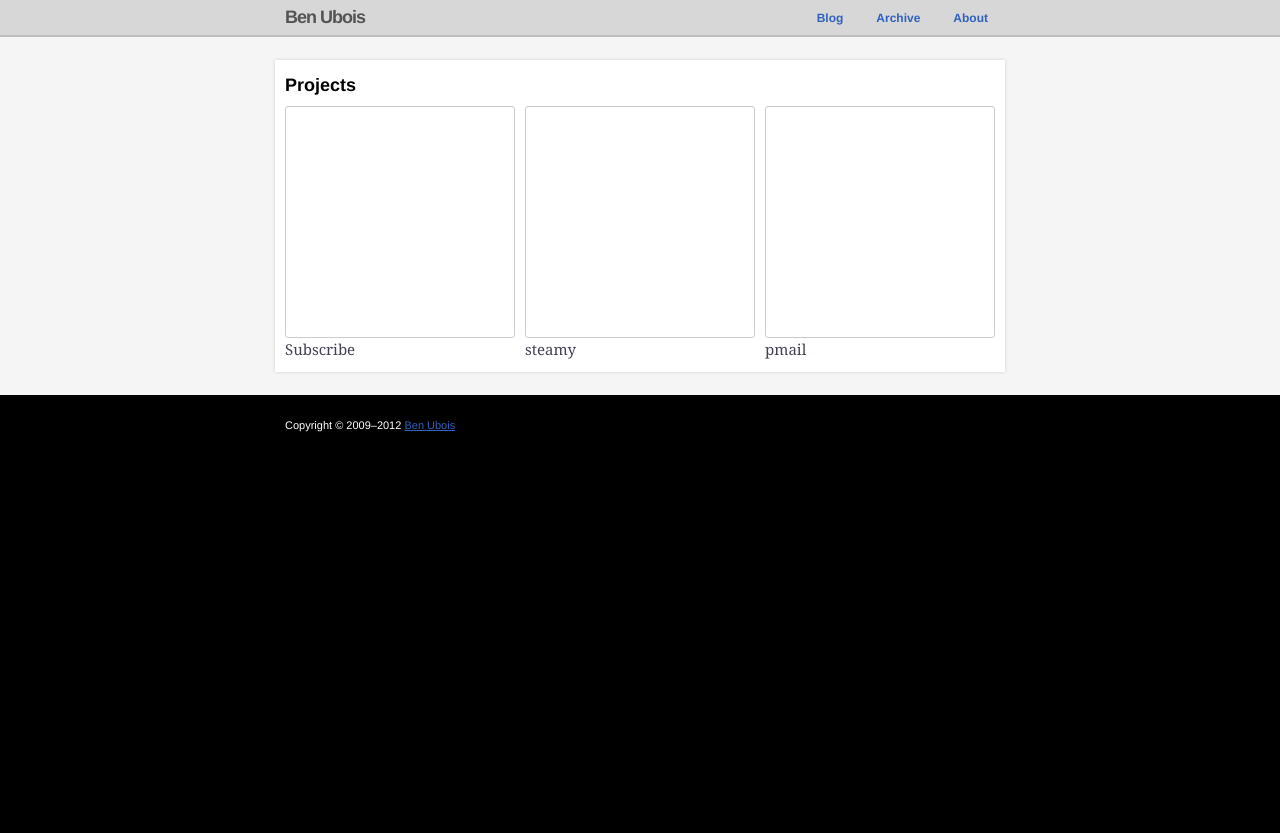
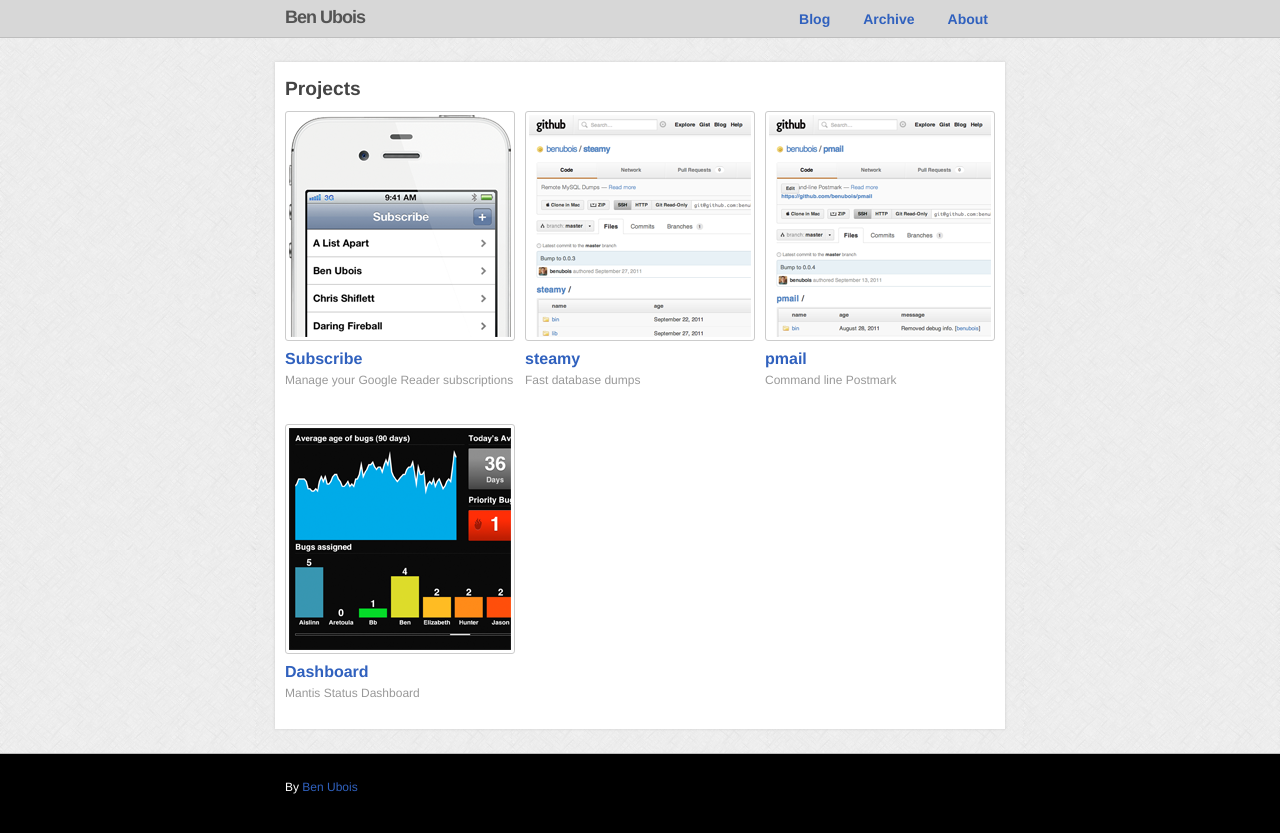
Before and after one commit to benubois/benubois.github.com, a Jekyll site: the page built from index.html, in a window 1280 px wide. Shown: the top 833 px of the page. Built offline with Jekyll 4.4.1, drawn with Linux system fonts in a browser that asks for light colours; Markdown is read by kramdown in place of the engine named in the settings.

Commit message:
Added projects.

```diff
--- a/_layouts/default.html
+++ b/_layouts/default.html
@@ -44,7 +44,7 @@
 	</div>
 
 	<footer class="container">
-		<p>Copyright &copy; 2009&ndash;{{ site.time | date: "%Y" }} <a href="mailto:ben@benubois.com">Ben Ubois</a></p>
+		<p>By <a href="mailto:ben@benubois.com">Ben Ubois</a></p>
 	</footer>
 </body>
 </html>
--- a/css/master.css
+++ b/css/master.css
@@ -83,17 +83,19 @@
 }
 body {
 	font-family: Georgia, serif;
-	font-size: 15px;
+	font-size: 16px;
 	line-height: 1.5;
-	color: #424254;
+	color: #444;
 	padding-bottom: 20px;
 	background: #000;
 }
 a,a:visited {
 	color: #3061BE;
+	text-decoration: none;
 }
 a:hover,a:active {
-	color: #000;
+	color: #3061BE;
+	text-decoration: underline;
 }
 h1, h2, h3, h4, h5, h6 {
 	font-weight:normal;
@@ -101,7 +103,7 @@
 }
 h2 {
 	font-weight: bold;
-	color: #000;
+	color: #444;
 	font-size: 1.2em;
 	margin-bottom: 0.4em;
 }
@@ -126,12 +128,18 @@
 li {
 	list-style-type: disc;
 }
+hr.space {
+	border: none;
+	margin: 20px 0;
+	clear: both;
+	width: 100%;
+}
 
 /* - Structure
 -------------------------------------------------------*/
 header {
 	background: #D7D7D7;
-	border-bottom: 2px solid #BEBEBE;
+	border-bottom: 1px solid #BEBEBE;
 	padding: 8px 0;
 	line-height: 1;
 }
@@ -171,7 +179,7 @@
 	font-weight: bold;
 	text-decoration: none;
 	font-family: Helvetica, Arial;
-	font-size: 12px;
+	font-size: 14px;
 	padding: 4px 7px 3px 6px;
 }
 nav li.selected a {
@@ -181,9 +189,14 @@
 	border-radius: 3px;
 	background: #3061BE;
 }
+nav li a:hover {
+	text-decoration: none;
+	color: #FFF;
+}
 .site-wrap {
 	padding: 1.5em 0;
-	background: #f5f5f5;
+	background: #f5f5f5 url(/img/bg_cross_scratches.png);
+	border-bottom: 1px solid #BEBEBE;
 }
 #content-wrap {
 	margin: 0 auto;
@@ -198,7 +211,7 @@
 	padding: 1em 0 0;
 	margin: 1em 0 0;
 	font-family: Helvetica, Arial, sans-serif;
-	font-size: 11px;
+	font-size: 12px;
 	color: #FFF;
 }
 
@@ -230,6 +243,21 @@
 time.pill {
 	background: #000;
 	font-weight: normal;
+}
+.title {
+	font-family: Helvetica, sans-serif;
+	font-weight: bold;
+	font-size: 16px;
+	margin-bottom: 1px;
+}
+a:hover .title {
+	text-decoration: none;
+	color: #000;
+}
+.subtitle {
+	color: #999;
+	font-size: 12px;
+	font-family: Helvetica, sans-serif;
 }
 
 /* - Misc
@@ -272,13 +300,15 @@
 	border-right: 1px dotted #BEBEBE;
 }
 .tile {
-	height: 230px;
 	border: 1px solid #ccc;
+	padding: 3px;
 	border-radius: 3px;
 	display: block;
+	margin-bottom: 5px;
 }
-:hover.tile {
+a:hover .tile {
 	border-color: #3061BE;
+	text-decoration: none;
 }
 
 /* - Code
--- a/index.html
+++ b/index.html
@@ -6,20 +6,31 @@
 <h2>Projects</h2>
 
 <div class="span-6">
-	<a href="http://subscribeapp.com" class="tile">
-
+	<a href="http://subscribeapp.com">
+		<img src="/img/project_subscribe.png" width="222" height="222" class="tile" />
+		<span class="title">Subscribe</span>
 	</a>
-	Subscribe
+	<p class="subtitle">Manage your Google Reader subscriptions</p>
 </div>
 <div class="span-6">
-	<a href="https://github.com/benubois/steamy" class="tile">
-
+	<a href="https://github.com/benubois/steamy">
+		<img src="/img/project_steamy.png" width="222" height="222" class="tile" />
+		<span class="title">steamy</span>
 	</a>
-	steamy
+	<p class="subtitle">Fast database dumps</p>
 </div>
 <div class="span-6 last">
-	<a href="https://github.com/benubois/pmail" class="tile">
-
+	<a href="https://github.com/benubois/pmail">
+		<img src="/img/project_pmail.png" width="222" height="222" class="tile" />
+		<span class="title">pmail</span>
 	</a>
-	pmail
+	<p class="subtitle">Command line Postmark</p>
 </div>
+<hr class="space" />
+<div class="span-6 last">
+	<a href="https://github.com/flickerbox/dashboard">
+		<img src="/img/project_dashboard.png" width="222" height="222" class="tile" />
+		<span class="title">Dashboard</span>
+	</a>
+	<p class="subtitle">Mantis Status Dashboard</p>
+</div>
```
Also changed, not shown: img/bg_cross_scratches.png (added), img/project_dashboard.png (added), img/project_pmail.png (added), img/project_steamy.png (added), img/project_subscribe.png (added).
